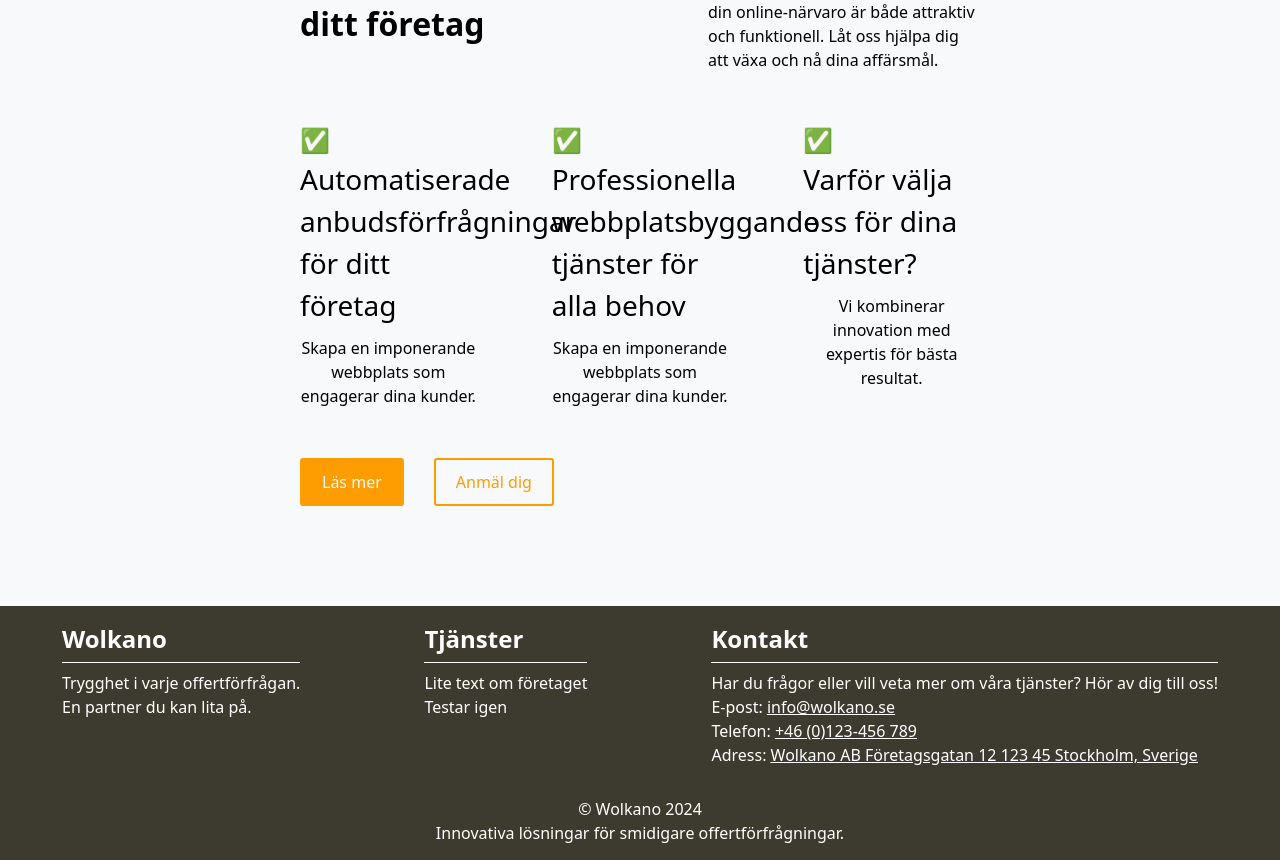
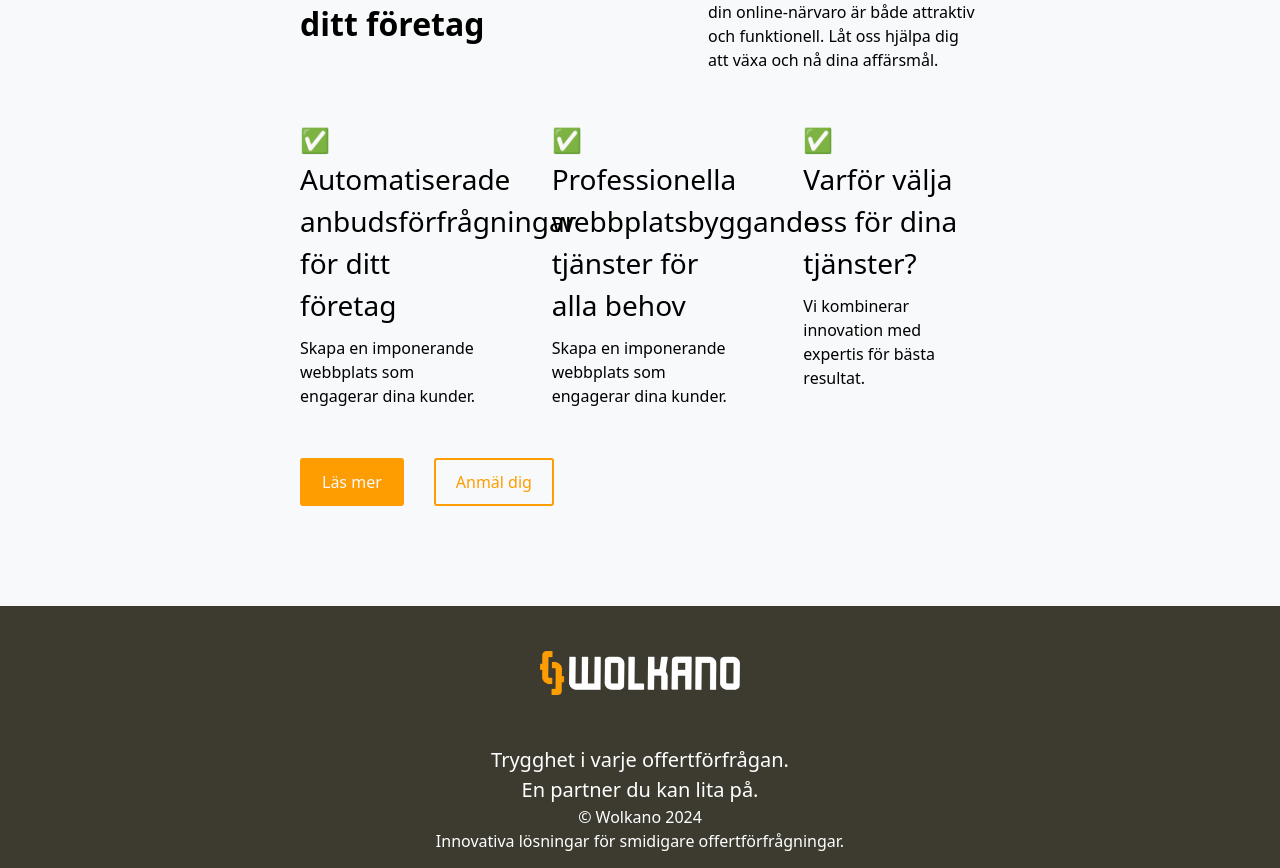
Before and after one commit to Wolkano/wolkano, a Vue app in the folder wolkano/: page /#/ in a window 1280 px wide. Shown: the part 1968-2836 px from the top of the page. Built offline with nearby package versions, Linux system fonts and the light colour scheme.

Commit message:
Style changes

```diff
--- a/wolkano/src/components/MainFooter.vue
+++ b/wolkano/src/components/MainFooter.vue
@@ -1,37 +1,13 @@
 <template>
-  <!--
-  <img src="../assets/footerb.png"/>
-  -->
   <div class="footer">
     <div>
-      <h4>Wolkano</h4>
+      <img class="logo" src="../assets/newLogoWhite.png" />
       <p>
         Trygghet i varje offertförfrågan.<br />
         En partner du kan lita på.
       </p>
     </div>
-    <div>
-      <h4>Tjänster</h4>
-      <p>Lite text om företaget</p>
-      <p>Testar igen</p>
-    </div>
-    <div>
-      <h4>Kontakt</h4>
-      <p>
-        Har du frågor eller vill veta mer om våra tjänster? Hör av dig till oss!
-        <ul>
-          <li> E-post: <u><a href="mailto:info@wolkano.se">info@wolkano.se</a></u></li>
-          <li>Telefon: <u><a href="tel:0761778821">+46 (0)123-456 789</a></u></li>
-          <li>Adress: <u><a href="https://maps.app.goo.gl/6d3BPb9pY1EBcEy6A" target="_blank">Wolkano AB
-            Företagsgatan 12 123 45 Stockholm, Sverige</a></u></li>
-        </ul>
-      </p>
-    </div>
-  </div>
-  <div class="subFooter">
-    <p>
-      © Wolkano 2024
-    </p>
+    <p>© Wolkano 2024</p>
     <p>Innovativa lösningar för smidigare offertförfrågningar.</p>
   </div>
 </template>
@@ -44,22 +20,23 @@
   background-color: #3d3b30;
   min-height: 130px;
   display: flex;
-  justify-content: space-around;
-  align-items: flex-start;
+  justify-content: center;
+  align-items: center;
+  flex-direction: column;
   div {
-    text-align: left;
-    h4 {
-      border-width: 0px 0px 1px 0px;
-      border-style: solid;
-      border-color: white;
-      padding-bottom: 5px;
-      font-weight: 600;
+    display: flex;
+    flex-direction: column;
+    justify-content: center;
+    align-items: center;
+    p {
+      font-size: 20px;
     }
   }
+  .logo {
+    width: 200px;
+    margin-bottom: 50px;
+    margin-top: 30px;
   }
-.subFooter {
-  padding: 15px 0px;
-  background-color: #3d3b30;
 }
 
 @media (max-width: 768px) {
--- a/wolkano/src/components/OurServices.vue
+++ b/wolkano/src/components/OurServices.vue
@@ -70,6 +70,7 @@
         display: flex;
         flex-direction: column;
         justify-content: baseline;
+        text-align: left;
         .icon {
           text-align: left;
           font-size: x-large;
--- a/wolkano/src/components/OurTeam.vue
+++ b/wolkano/src/components/OurTeam.vue
@@ -4,7 +4,12 @@
     <h2>Vårt team</h2>
     <p>Möt våra experter inom anbud och webbdesign.</p>
     <div class="contactGrid">
-      <div class="contactCard">
+      <div
+        class="contactCard"
+        v-motion-slide-visible-once-bottom
+        :duration="500"
+        :delay="100"
+      >
         <img
           src="https://wac-cdn.atlassian.com/dam/jcr:ba03a215-2f45-40f5-8540-b2015223c918/Max-R_Headshot%20(1).jpg?cdnVersion=2488"
         />
@@ -40,7 +45,12 @@
           </svg>
         </div>
       </div>
-      <div class="contactCard">
+      <div
+        class="contactCard"
+        v-motion-slide-visible-once-bottom
+        :duration="500"
+        :delay="300"
+      >
         <img
           src="https://wac-cdn.atlassian.com/dam/jcr:ba03a215-2f45-40f5-8540-b2015223c918/Max-R_Headshot%20(1).jpg?cdnVersion=2488"
         />
@@ -76,7 +86,12 @@
           </svg>
         </div>
       </div>
-      <div class="contactCard">
+      <div
+        class="contactCard"
+        v-motion-slide-visible-once-bottom
+        :duration="500"
+        :delay="500"
+      >
         <img
           src="https://wac-cdn.atlassian.com/dam/jcr:ba03a215-2f45-40f5-8540-b2015223c918/Max-R_Headshot%20(1).jpg?cdnVersion=2488"
         />
@@ -112,7 +127,12 @@
           </svg>
         </div>
       </div>
-      <div class="contactCard">
+      <div
+        class="contactCard"
+        v-motion-slide-visible-once-bottom
+        :duration="500"
+        :delay="700"
+      >
         <img
           src="https://wac-cdn.atlassian.com/dam/jcr:ba03a215-2f45-40f5-8540-b2015223c918/Max-R_Headshot%20(1).jpg?cdnVersion=2488"
         />
--- a/wolkano/src/views/OfferMeView.vue
+++ b/wolkano/src/views/OfferMeView.vue
@@ -35,10 +35,6 @@
           </p>
           <div class="infoCards">
             <div class="infoCard">
-              <!-- <img
-                src="https://plus.unsplash.com/premium_photo-1678871480887-e71988d52031?w=500&auto=format&fit=crop&q=60&ixlib=rb-4.0.3&ixid=M3wxMjA3fDB8MHxzZWFyY2h8OXx8b2ZmZXJ8ZW58MHx8MHx8fDA%3D"
-                alt=""
-              /> -->
               <p class="emoji">✅</p>
               <div class="cardText">
                 <p>Snabbt och Smidigt</p>
@@ -46,10 +42,6 @@
               </div>
             </div>
             <div class="infoCard">
-              <!-- <img
-                src="https://plus.unsplash.com/premium_photo-1678871480887-e71988d52031?w=500&auto=format&fit=crop&q=60&ixlib=rb-4.0.3&ixid=M3wxMjA3fDB8MHxzZWFyY2h8OXx8b2ZmZXJ8ZW58MHx8MHx8fDA%3D"
-                alt=""
-              /> -->
               <p class="emoji">✅</p>
               <div class="cardText">
                 <p>Intuitiv Process</p>
@@ -111,7 +103,6 @@
           <OurTeam />
         </div>
       </div>
-
       <div
         class="row thirdRow"
         v-motion-pop-visible-once
@@ -122,12 +113,14 @@
         <div class="questionsContainer">
           <div class="knappar">
             <div class="knappDiv">
+              <p class="emoji">🔧</p>
               <p>Se hur den automatiserade offertjänsten fungerar</p>
               <router-link to="/works" class="button"
                 >Hur Fungerar det?</router-link
               >
             </div>
             <div class="knappDiv">
+              <p class="emoji">🌟</p>
               <p>
                 Vi på OfferMe finns här för att hjälpa dig - tveka inte att
                 kontakta oss!
@@ -138,9 +131,6 @@
                 >
               </div>
             </div>
-          </div>
-          <div class="killarImageDiv">
-            <img class="killarImage" src="../assets/4killar.jpeg" />
           </div>
         </div>
       </div>
@@ -314,6 +304,23 @@ import OurTeam from "@/components/OurTeam.vue";
     flex-wrap: wrap;
     padding-left: 20px;
     padding-right: 20px;
+    background-image: url("../assets/placeholderbild.jpg");
+    background-size: cover;
+    background-position: center;
+    &::before {
+      content: "";
+      position: absolute;
+      top: 0;
+      left: 0;
+      width: 100%;
+      height: 100%;
+      background-color: rgba($background-color, 0.9);
+      z-index: 1;
+    }
+    * {
+      position: relative;
+      z-index: 2;
+    }
     .questionsContainer {
       display: flex;
       flex-direction: row;
@@ -321,19 +328,11 @@ import OurTeam from "@/components/OurTeam.vue";
       justify-content: center;
       align-items: center;
     }
-    .killarImageDiv {
-      height: 300px;
-      .killarImage {
-        width: 600px;
-        border-radius: 10px;
-        height: 100%; /* Image height as a percentage of the container */
-        object-fit: cover; /* This ensures the image fills the container, maintaining its aspect ratio */
-      }
-    }
-
     h2 {
       width: 100%;
       padding-bottom: 30px;
+      text-transform: uppercase;
+      font-weight: 700;
     }
     .button {
       font-weight: 600;
@@ -341,16 +340,31 @@ import OurTeam from "@/components/OurTeam.vue";
     }
     .knappar {
       display: flex;
-      flex-direction: column;
+      flex-direction: row;
       gap: 40px;
-      width: 50%;
+      width: 75%;
       .knappDiv {
         display: flex;
         flex-direction: column;
-        align-items: baseline;
         gap: 20px;
+        align-items: center;
+        width: 500px;
+        justify-content: space-between;
+        text-align: left;
+        .button {
+          background-color: $orange;
+          color: white;
+          &:hover {
+            background-color: $darkOrange;
+          }
+        }
         p {
           font-weight: 600;
+          font-size: 20px;
+        }
+        .emoji {
+          font-size: xx-large;
+          align-self: center;
         }
       }
     }
```
Lines whose indentation alone changed are shown as unchanged.
